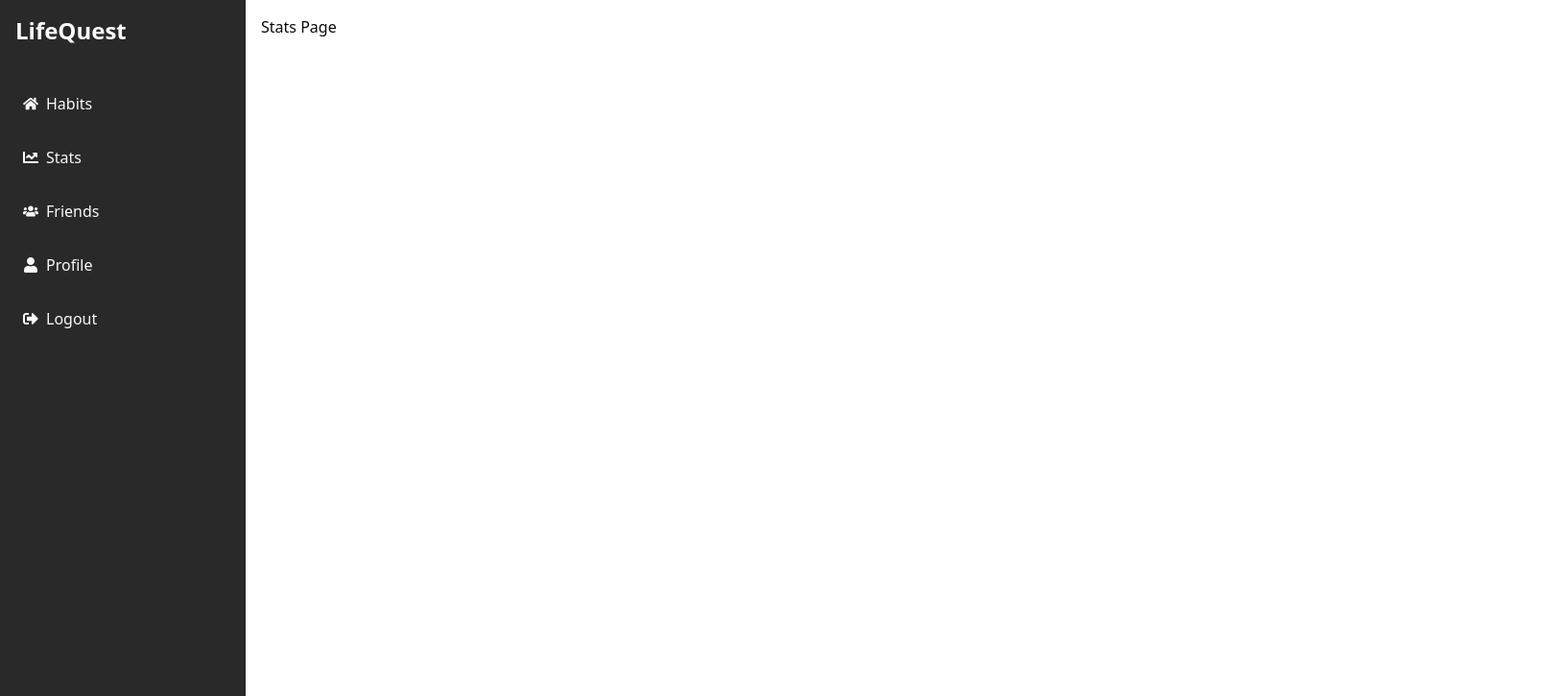
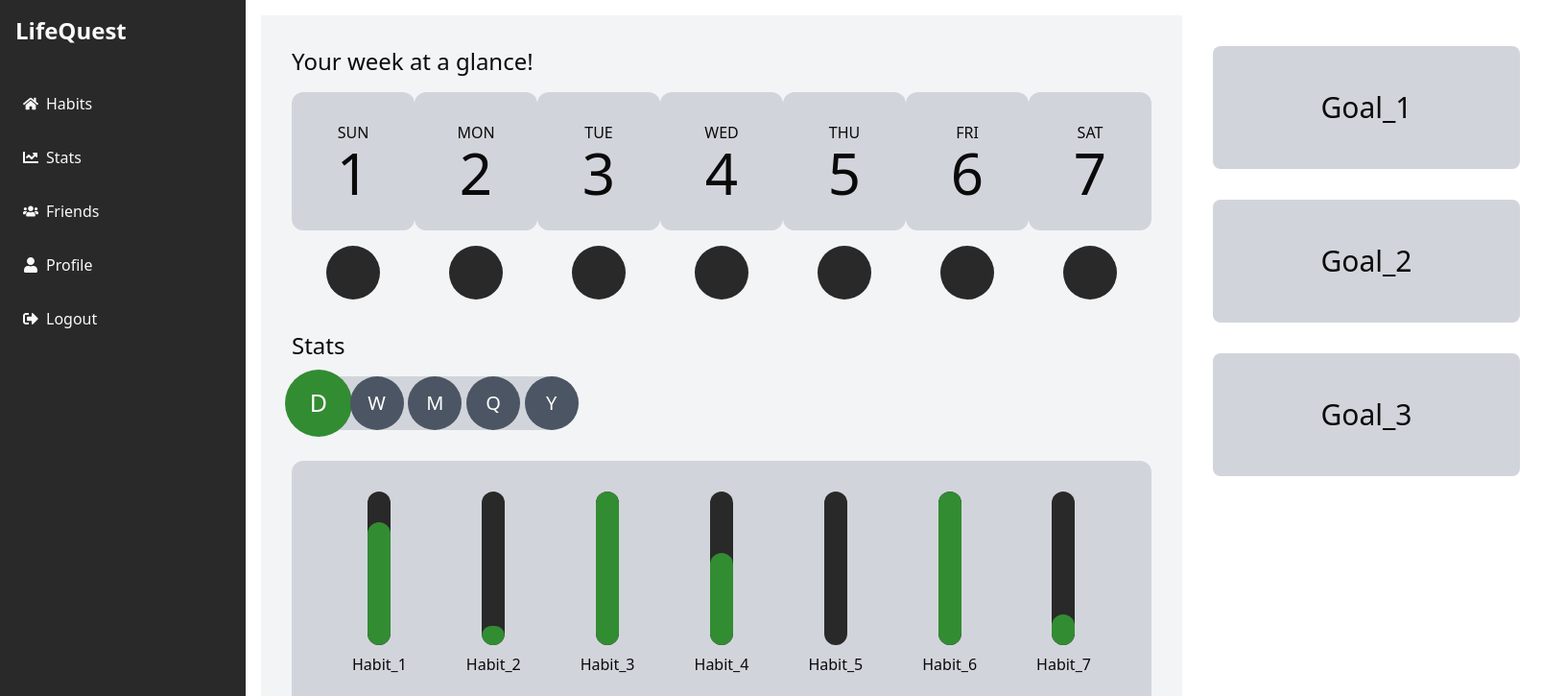
Before and after one commit to Team-Pixel-Perfect/LifeQuest-IBMSkillsBuild-Internship, a React (Vite) app: page /dashboard/stats in a window 1280 px wide. Shown: the top 725 px of the page at 96% size, 1632 px wide, since content can reach past the window. Built offline with nearby package versions, Linux system fonts and the light colour scheme.

Commit message:
Implement Stats section

```diff
--- a/src/dashboard/Stats/Stats.jsx
+++ b/src/dashboard/Stats/Stats.jsx
@@ -1,7 +1,123 @@
-import React from 'react';
+import React, { useState } from "react";
 
 const StatsPage = () => {
-    return <div>Stats Page</div>;
+  const [selected, setSelected] = useState("D");
+
+  const weekdays = ["SUN", "MON", "TUE", "WED", "THU", "FRI", "SAT"];
+  const goals = ["Goal_1", "Goal_2", "Goal_3"];
+  const selector = ["D", "W", "M", "Q", "Y"];
+  const habits = {
+    D: {
+      Habit_1: 32,
+      Habit_2: 5,
+      Habit_3: 40,
+      Habit_4: 24,
+      Habit_5: 0,
+      Habit_6: 40,
+      Habit_7: 8,
+    },
+    W: {
+      Habit_1: 8,
+      Habit_2: 40,
+      Habit_3: 24,
+      Habit_4: 40,
+      Habit_5: 5,
+      Habit_6: 32,
+      Habit_7: 0,
+    },
+    M: {
+      Habit_1: 40,
+      Habit_2: 24,
+      Habit_3: 32,
+      Habit_4: 8,
+      Habit_5: 40,
+      Habit_6: 5,
+      Habit_7: 0,
+    },
+    Q: {
+      Habit_1: 5,
+      Habit_2: 0,
+      Habit_3: 32,
+      Habit_4: 40,
+      Habit_5: 24,
+      Habit_6: 8,
+      Habit_7: 40,
+    },
+    Y: {
+      Habit_1: 0,
+      Habit_2: 8,
+      Habit_3: 40,
+      Habit_4: 5,
+      Habit_5: 32,
+      Habit_6: 24,
+      Habit_7: 40,
+    },
+  };
+  const habitsData = habits[selected];
+
+  return (
+    <div className="flex overflow-y-auto">
+      <div className="flex-1 p-8 bg-gray-100">
+        <h3 className="text-2xl mb-4">Your week at a glance!</h3>
+        <div className="flex justify-between">
+          {weekdays.map((day, index) => (
+            <div key={index} className="flex flex-col items-center space-y-4">
+              <div className="w-32 h-36 bg-gray-300 rounded-xl flex flex-col items-center justify-center">
+                <p className="text-md">{day}</p>
+                <p className="text-6xl">{index + 1}</p>
+              </div>
+              <div className="w-14 h-14 bg-customBlack rounded-full hover:w-32 transition-all duration-300"></div>
+            </div>
+          ))}
+        </div>
+        <div className="flex flex-col mt-8">
+          <h3 className="text-2xl mb-4">Stats</h3>
+          <div className="flex justify-between w-1/3 h-14 bg-gray-300 rounded-full">
+            {selector.map((label) => (
+              <button
+                key={label}
+                onClick={() => setSelected(label)}
+                className={`w-14 h-14 text-white text-xl rounded-full flex items-center justify-center
+                    transition-all duration-300 ease-in-out transform
+                    ${
+                      selected === label
+                        ? "scale-125 bg-customGreen"
+                        : "bg-gray-600"
+                    }`}
+              >
+                {label}
+              </button>
+            ))}
+          </div>
+          <div className="flex justify-around w-full h-64 mt-8 p-8 bg-gray-300 rounded-xl overflow-auto">
+            {Object.entries(habitsData).map(([habit, fill], index) => (
+              <div
+                key={index}
+                className="flex flex-col items-center justify-center space-y-2"
+              >
+                <div className="w-6 h-40 bg-customBlack rounded-full flex flex-col items-center justify-end overflow-hidden">
+                  <div
+                    className={`bg-customGreen rounded-full w-full transition-all duration-300 h-${fill}`}
+                  ></div>
+                </div>
+                <p>{habit}</p>
+              </div>
+            ))}
+          </div>
+        </div>
+      </div>
+      <div className="flex flex-col gap-8 p-8 overflow-y-auto">
+        {goals.map((goal, index) => (
+          <div
+            key={index}
+            className="w-80 h-32 bg-gray-300 rounded-lg flex flex-col items-center justify-center"
+          >
+            <p className="text-3xl">{goal}</p>
+          </div>
+        ))}
+      </div>
+    </div>
+  );
 };
 
 export default StatsPage;
```
